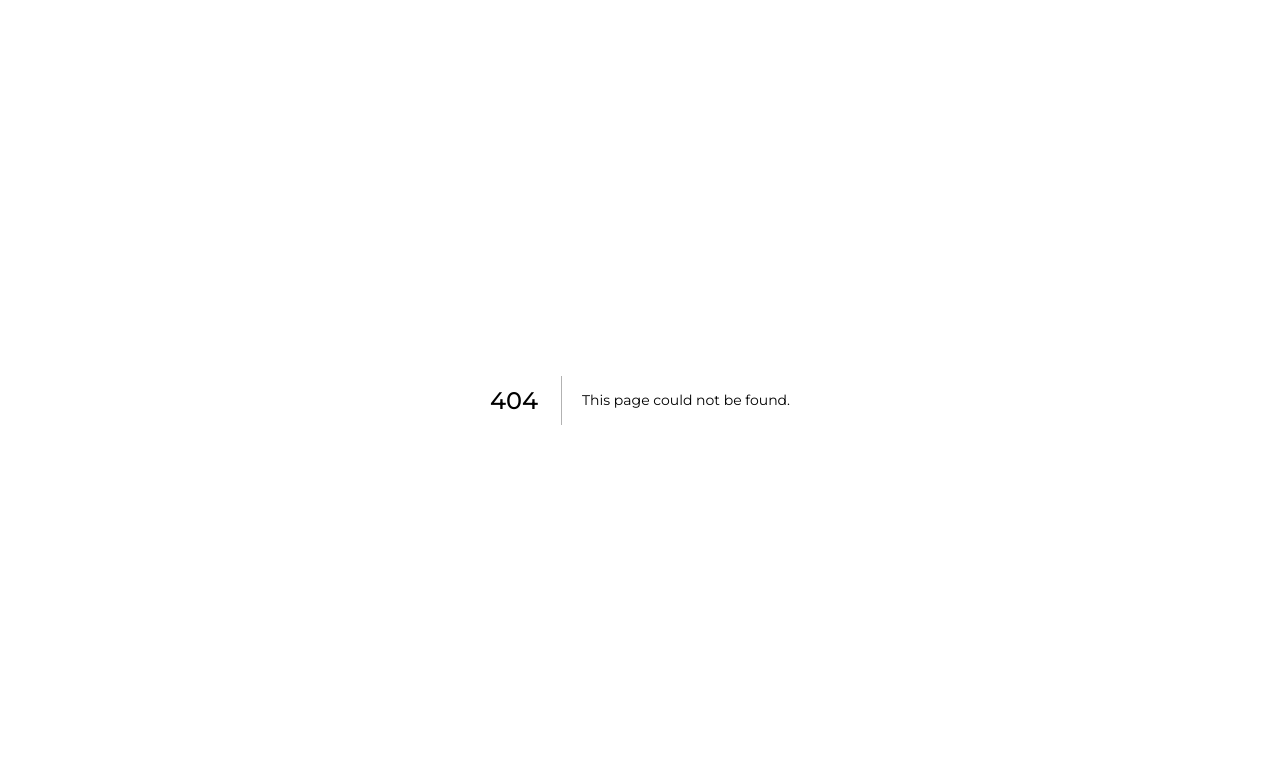
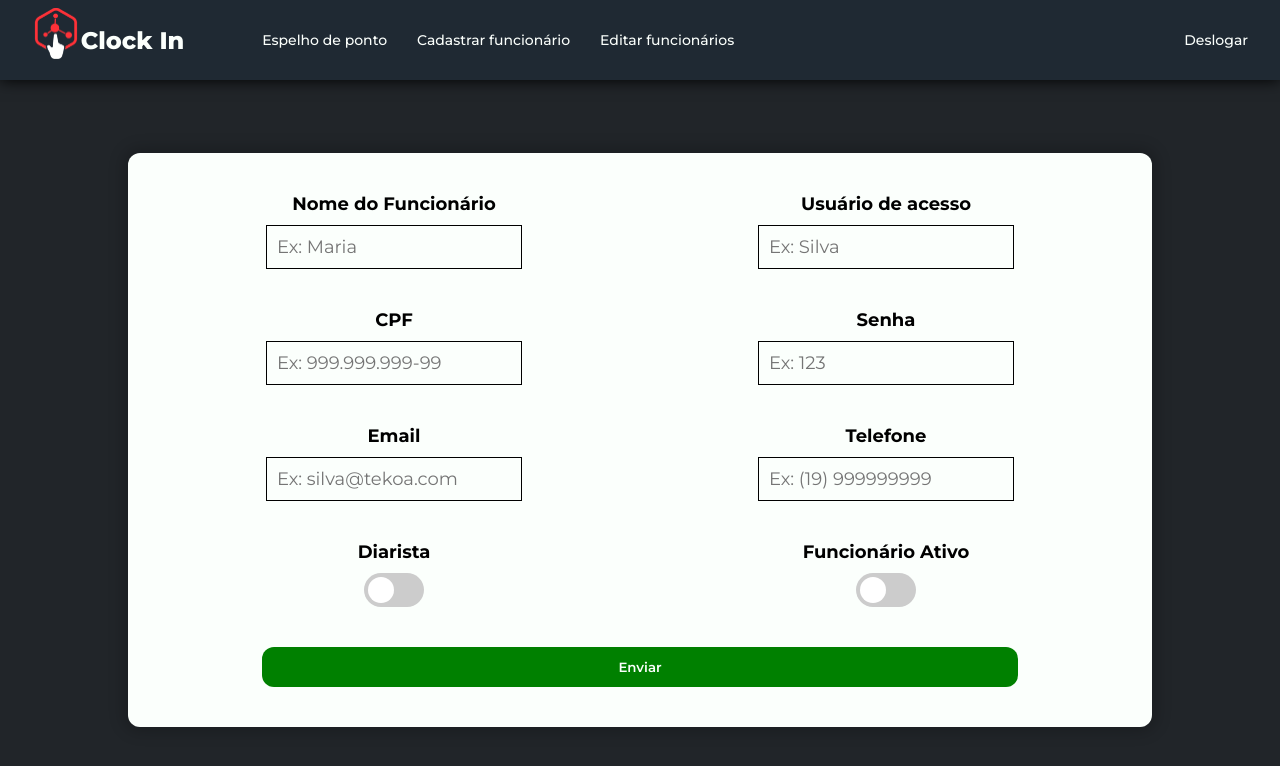
Before and after one commit to tekoadev/pontoeletronico, a Next.js app: page /empresa/editar-usuario in a window 1280 px wide. Before the commit this address had no page. Shown: the top 766 px of the page. Built offline with nearby package versions, Linux system fonts and the light colour scheme.

Commit message:
traduzir as rotas para portugues

```diff
--- a/src/components/HeaderAdm/index.tsx
+++ b/src/components/HeaderAdm/index.tsx
@@ -6,7 +6,7 @@ import ClockIn from "@/assets/imgs/logo-clockin-white.png";
 import Image from "next/image";
 import * as S from "./styles";
 
-export default function AdmHeader() {
+export default function EmpresaHeader() {
   const navigate = useRouter();
   const [theme, setTheme] = useState(false);
   const [active, setActive] = useState(false);
@@ -31,7 +31,7 @@ export default function AdmHeader() {
           <div>
             <S.Text
               onClick={() => {
-                navigate.push("/adm/espelhodeponto");
+                navigate.push("/empresa/espelho-ponto");
               }}
               style={{ cursor: "pointer" }}
             >
@@ -39,7 +39,7 @@ export default function AdmHeader() {
             </S.Text>
             <S.Text
               onClick={() => {
-                navigate.push("/adm/create-user");
+                navigate.push("/empresa/criar-usuario");
               }}
               style={{ cursor: "pointer" }}
             >
@@ -47,7 +47,7 @@ export default function AdmHeader() {
             </S.Text>
             <S.Text
               onClick={() => {
-                navigate.push("/adm/edituser");
+                navigate.push("/empresa/editar-usuario");
               }}
               style={{ cursor: "pointer" }}
             >
@@ -72,7 +72,7 @@ export default function AdmHeader() {
 
         <S.LogOut
           onClick={() => {
-            navigate.push("/adm");
+            navigate.push("/empresa");
           }}
           style={{ cursor: "pointer" }}
         >
@@ -83,7 +83,7 @@ export default function AdmHeader() {
       <S.NavMobileOptions active={theme}>
         <S.Text
           onClick={() => {
-            navigate.push("/adm/espelhodeponto");
+            navigate.push("/empresa/espelho-ponto");
           }}
           style={{ cursor: "pointer" }}
         >
@@ -91,7 +91,7 @@ export default function AdmHeader() {
         </S.Text>
         <S.Text
           onClick={() => {
-            navigate.push("/adm/createuser");
+            navigate.push("/empresa/criar-usuario");
           }}
           style={{ cursor: "pointer" }}
         >
@@ -99,7 +99,7 @@ export default function AdmHeader() {
         </S.Text>
         <S.Text
           onClick={() => {
-            navigate.push("/adm/edituser");
+            navigate.push("/empresa/editar-usuario");
           }}
           style={{ cursor: "pointer" }}
         >
--- a/src/components/HeaderAdm/styles.ts
+++ b/src/components/HeaderAdm/styles.ts
@@ -147,7 +147,7 @@ background-color: #1f2933;
 box-shadow: 0 0 15px black;
 color: white;
 width: 100vw;
-height: ${(props) => props.active ? "228px": "0px"};
+height: ${(props) => props.active ? "190px": "0px"};
 overflow-y: hidden;
 padding-bottom: ${(props) => props.active ? "40px": "0px"};
 padding-top: ${(props) => props.active ? "40px": "0px"};
--- /dev/null
+++ b/src/pages/empresa/editar-usuario/index.tsx
@@ -0,0 +1,60 @@
+import Header from "@/components/HeaderAdm";
+import * as S from "@/styles/pages/createUser";
+
+export default function EditUser() {
+  return (
+    <>
+      <Header></Header>
+
+      <S.FormContainer>
+        <S.ContainerInput>
+          <S.LabelText>Nome do Funcionário</S.LabelText>
+          <S.Input type="text" placeholder="Ex: Maria" />
+        </S.ContainerInput>
+
+        <S.ContainerInput>
+          <S.LabelText>Usuário de acesso</S.LabelText>
+          <S.Input type="text" placeholder="Ex: Silva" />
+        </S.ContainerInput>
+
+        <S.ContainerInput>
+          <S.LabelText>CPF</S.LabelText>
+          <S.Input type="text" placeholder="Ex: 999.999.999-99" />
+        </S.ContainerInput>
+
+        <S.ContainerInput>
+          <S.LabelText>Senha</S.LabelText>
+          <S.Input type="text" placeholder="Ex: 123" />
+        </S.ContainerInput>
+
+        <S.ContainerInput>
+          <S.LabelText>Email</S.LabelText>
+          <S.Input type="text" placeholder="Ex: silva@tekoa.com" />
+        </S.ContainerInput>
+
+        <S.ContainerInput>
+          <S.LabelText>Telefone</S.LabelText>
+          <S.Input type="text" placeholder="Ex: (19) 999999999" />
+        </S.ContainerInput>
+
+        <S.ContainerInput>
+          <S.LabelText htmlFor="">Diarista</S.LabelText>
+          <S.CheckboxContainer className="switch">
+            <S.SwitchInput type="checkbox" />
+            <S.Slider className="slider round"></S.Slider>
+          </S.CheckboxContainer>
+        </S.ContainerInput>
+
+        <S.ContainerInput>
+          <S.LabelText htmlFor="">Funcionário Ativo</S.LabelText>
+          <S.CheckboxContainer className="switch">
+            <S.SwitchInput type="checkbox" />
+            <S.Slider className="slider round"></S.Slider>
+          </S.CheckboxContainer>
+        </S.ContainerInput>
+
+        <S.SubmitButton>Enviar</S.SubmitButton>
+      </S.FormContainer>
+    </>
+  );
+}
```
Also changed, not shown: src/pages/adm/create-user/index.tsx (deleted, +0 -54 lines), src/pages/empresa/criar-usuario/index.tsx (added, +52 -0 lines), src/pages/empresa/index.tsx (added, +60 -0 lines), src/pages/empresa/espelho-ponto/index.tsx (renamed from src/pages/adm/relatorio/espelho-ponto/index.tsx).
